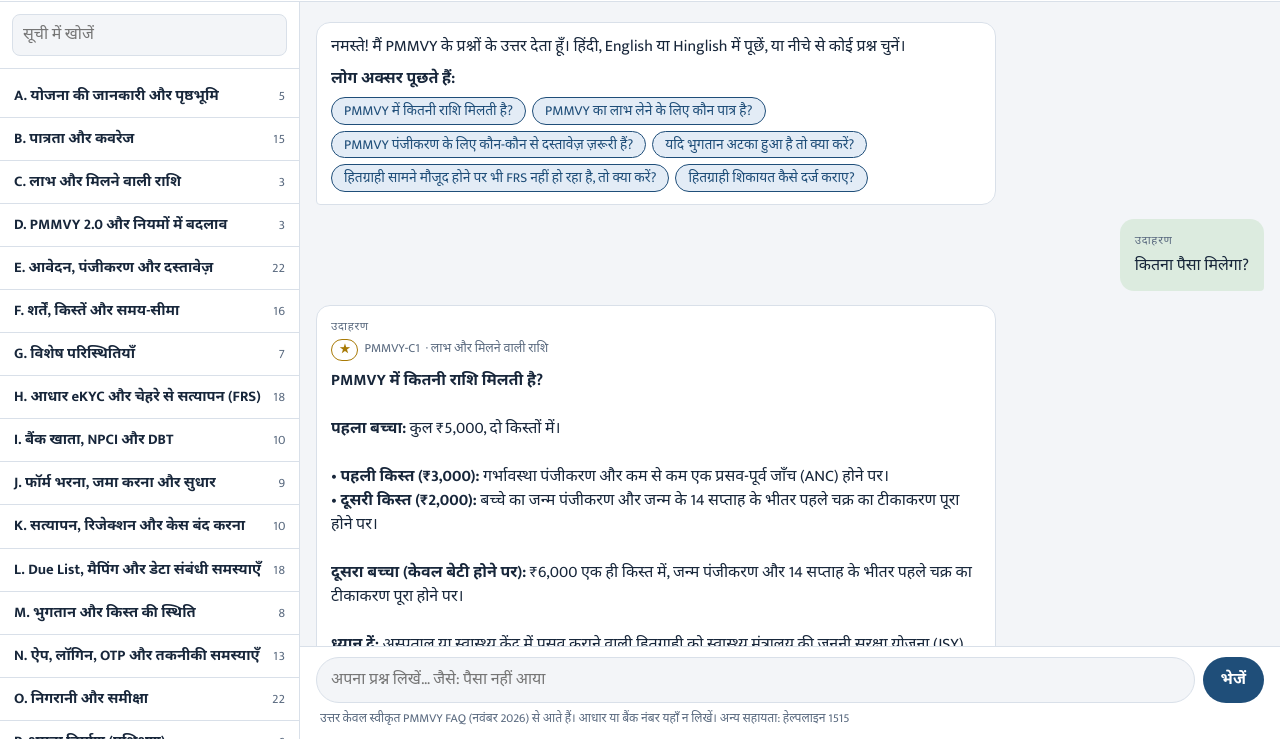
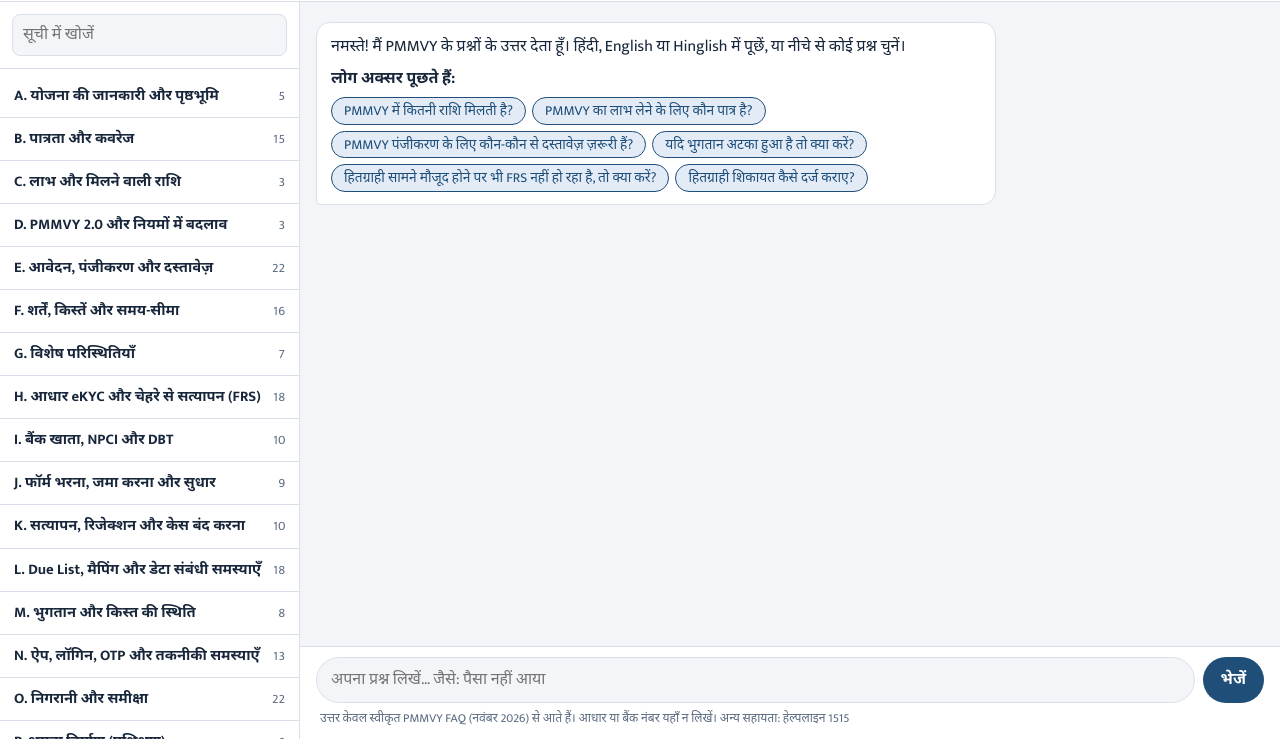
Before and after one commit to mhrsshantanu/PMMVY-FAQ, a plain HTML site: page index.html in a window 1280 px wide. Shown: the part 61-800 px from the top of the page. Drawn offline with Linux system fonts and the light colour scheme.

Commit message:
Add files via upload

```diff
--- a/index.html
+++ b/index.html
@@ -353,9 +353,6 @@ main { display: grid; grid-template-rows: 1fr auto; min-height: 0; }
     const w = el("div"); w.appendChild(el("p", null, esc(T[lang].hello))); w.firstChild.style.margin = "0 0 8px";
     w.appendChild(el("p", null, `<strong>${esc(T[lang].popular)}</strong>`)); w.lastChild.style.margin = "0 0 6px";
     w.appendChild(chipList(POPULAR)); addBot(w);
-    const ex = byId["PMMVY-C1"];
-    const ur = el("div", "row user"); ur.appendChild(el("div", "bubble", `<div class="example-tag">${esc(T[lang].example)}</div>` + esc(lang === "hi" ? "कितना पैसा मिलेगा?" : "How much money will I get?"))); chat.appendChild(ur);
-    answer(ex, ["PMMVY-F1", "PMMVY-F2"], true);
     chat.scrollTop = 0;
   }
 
```
